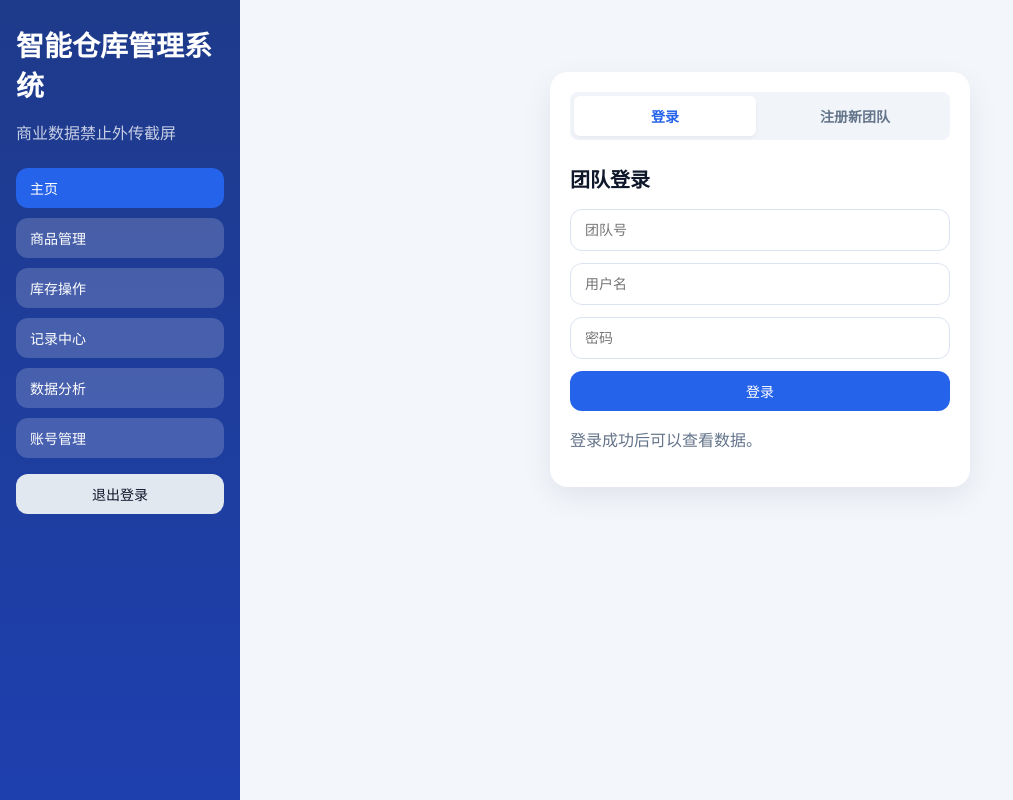
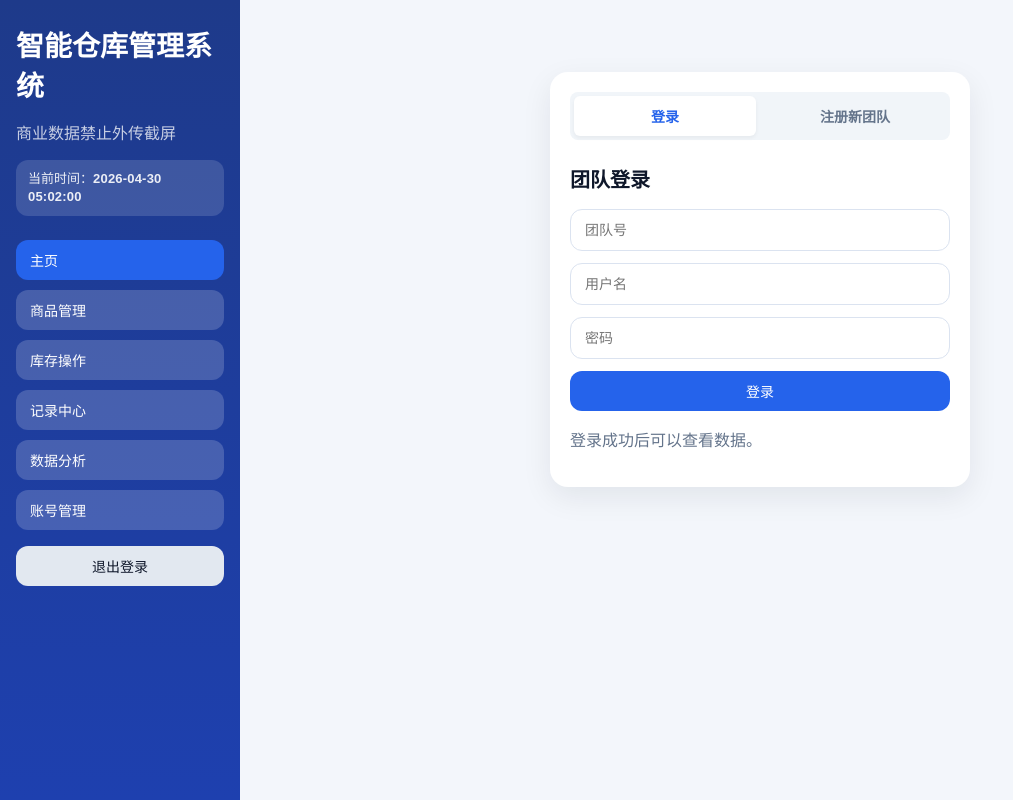
Before and after one commit to 1826548016-cloud/cangku, a Django app: page / in a window 1280 px wide. Shown: the whole page, without its empty margins (0-1013 px from the left). Run offline with Django 4.2, Linux system fonts and the light colour scheme.

Commit message:
更新了时间功能

```diff
--- a/static/css/app.css
+++ b/static/css/app.css
@@ -101,6 +101,21 @@ body {
 
 .sidebar .brand p {
     color: rgba(255, 255, 255, 0.75);
+}
+
+.current-time {
+    margin-top: 10px;
+    padding: 10px 12px;
+    border-radius: 12px;
+    background: rgba(255, 255, 255, 0.14);
+    color: rgba(255, 255, 255, 0.9);
+    font-size: 13px;
+    line-height: 1.4;
+}
+
+.current-time strong {
+    font-weight: 700;
+    letter-spacing: 0.2px;
 }
 
 .sidebar-actions {
--- a/static/js/app.js
+++ b/static/js/app.js
@@ -27,12 +27,36 @@ const navButtons = document.querySelectorAll(".nav-btn");
 const pagePanels = document.querySelectorAll(".page-panel");
 const featureCards = document.querySelectorAll("[data-page-target]");
 const refreshButtons = document.querySelectorAll(".refresh-page-btn");
+const currentTimeLabel = document.getElementById("current-time");
 
 let currentRecordSearch = "";
 let currentPage = "home";
 let latestAnalytics = null;
 let currentProfile = null;
 const chartInstances = {};
+
+function formatNow(date) {
+    const pad = (value) => String(value).padStart(2, "0");
+    const year = date.getFullYear();
+    const month = pad(date.getMonth() + 1);
+    const day = pad(date.getDate());
+    const hours = pad(date.getHours());
+    const minutes = pad(date.getMinutes());
+    const seconds = pad(date.getSeconds());
+    return `${year}-${month}-${day} ${hours}:${minutes}:${seconds}`;
+}
+
+function startClock() {
+    if (!currentTimeLabel) return;
+    const update = () => {
+        currentTimeLabel.textContent = formatNow(new Date());
+    };
+    update();
+    window.setInterval(update, 1000);
+    document.addEventListener("visibilitychange", () => {
+        if (!document.hidden) update();
+    });
+}
 
 function getToken() {
     return localStorage.getItem(accessTokenKey);
@@ -770,6 +794,7 @@ exportStockOutBtn.addEventListener("click", async () => {
 });
 
 window.addEventListener("load", async () => {
+    startClock();
     if (!getToken()) {
         setAuthState(false);
         return;
--- a/templates/index.html
+++ b/templates/index.html
@@ -13,6 +13,9 @@
             <div class="brand">
                 <h1>智能仓库管理系统</h1>
                 <p>商业数据禁止外传截屏</p>
+                <div class="current-time">
+                    当前时间：<strong id="current-time">-</strong>
+                </div>
             </div>
             <div class="sidebar-actions">
                 <nav class="nav-menu">
```
Also changed, not shown: README.md, users/serializers.py (line endings or trailing spaces), 1 other file.
